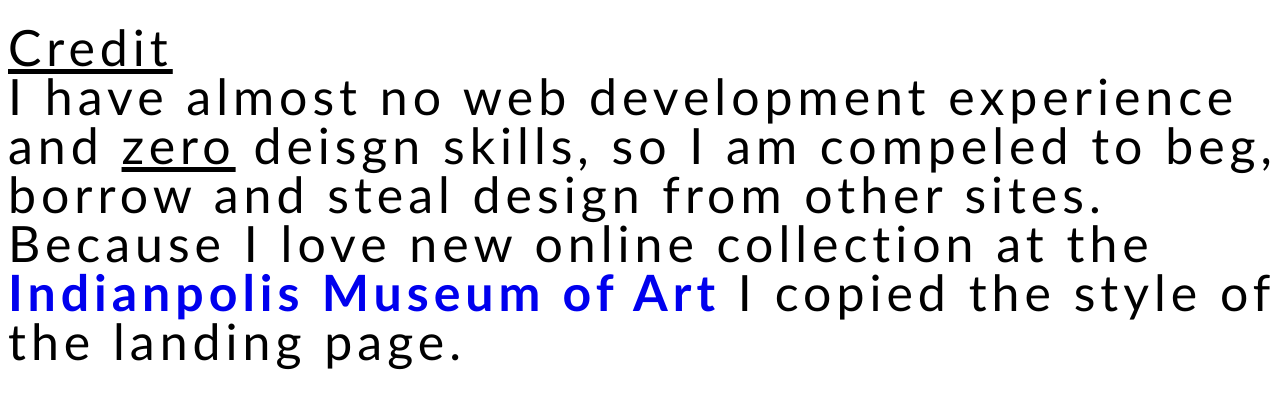
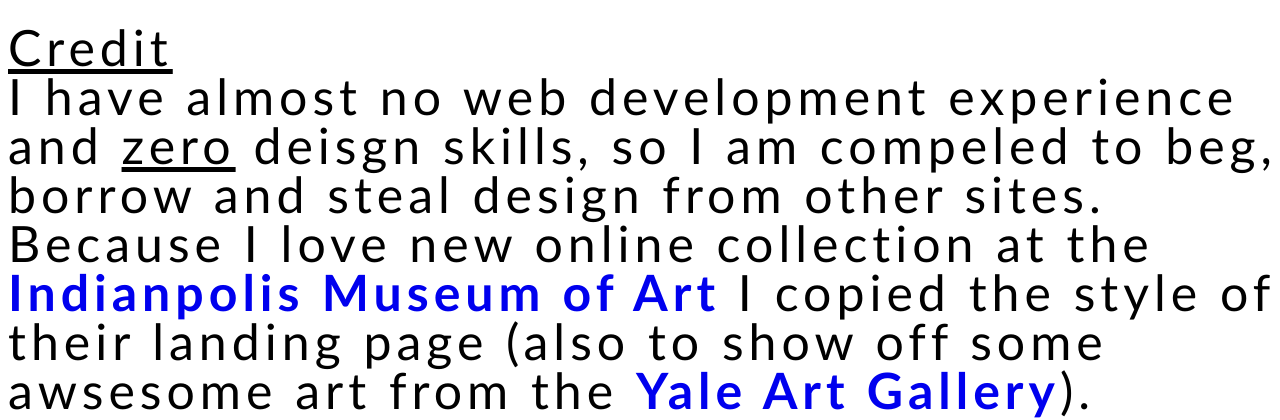
Before and after one commit to moltude/kinda-sorta, a Django app: template kinda_sorta/templates/about.html in a window 1280 px wide. Shown: the part 841-1261 px from the top of the page. Before the commit the page ends 1211 px from the top, so only its background shows below. Run offline with Django 3.2, Linux system fonts and the light colour scheme; the template is opened without the code that fills it, so the values that code supplies are empty; parts of the project's set-up code (start-up, migrations or seed data) failed here and were passed over; some libraries are stand-ins or nearby versions.

Commit message:
changed language in about

```diff
--- a/kinda_sorta/templates/about.html
+++ b/kinda_sorta/templates/about.html
@@ -26,7 +26,7 @@
 					<br><br>
 					<u>Credit</u>
 					<br>
-					I have almost no web development experience and <u>zero</u> deisgn skills, so I am compeled to beg, borrow and steal design from other sites. Because I love new online collection at the <b><a href='http://collection.imamuseum.org/'>Indianpolis Museum of Art</a></b> I copied the style of the landing page.
+					I have almost no web development experience and <u>zero</u> deisgn skills, so I am compeled to beg, borrow and steal design from other sites. Because I love new online collection at the <b><a href='http://collection.imamuseum.org/'>Indianpolis Museum of Art</a></b> I copied the style of their landing page (also to show off some awsesome art from the <b><a href='http://artgallery.yale.edu/'>Yale Art Gallery</a></b>).
 			</span>
 		</div>
 	</body>
```
